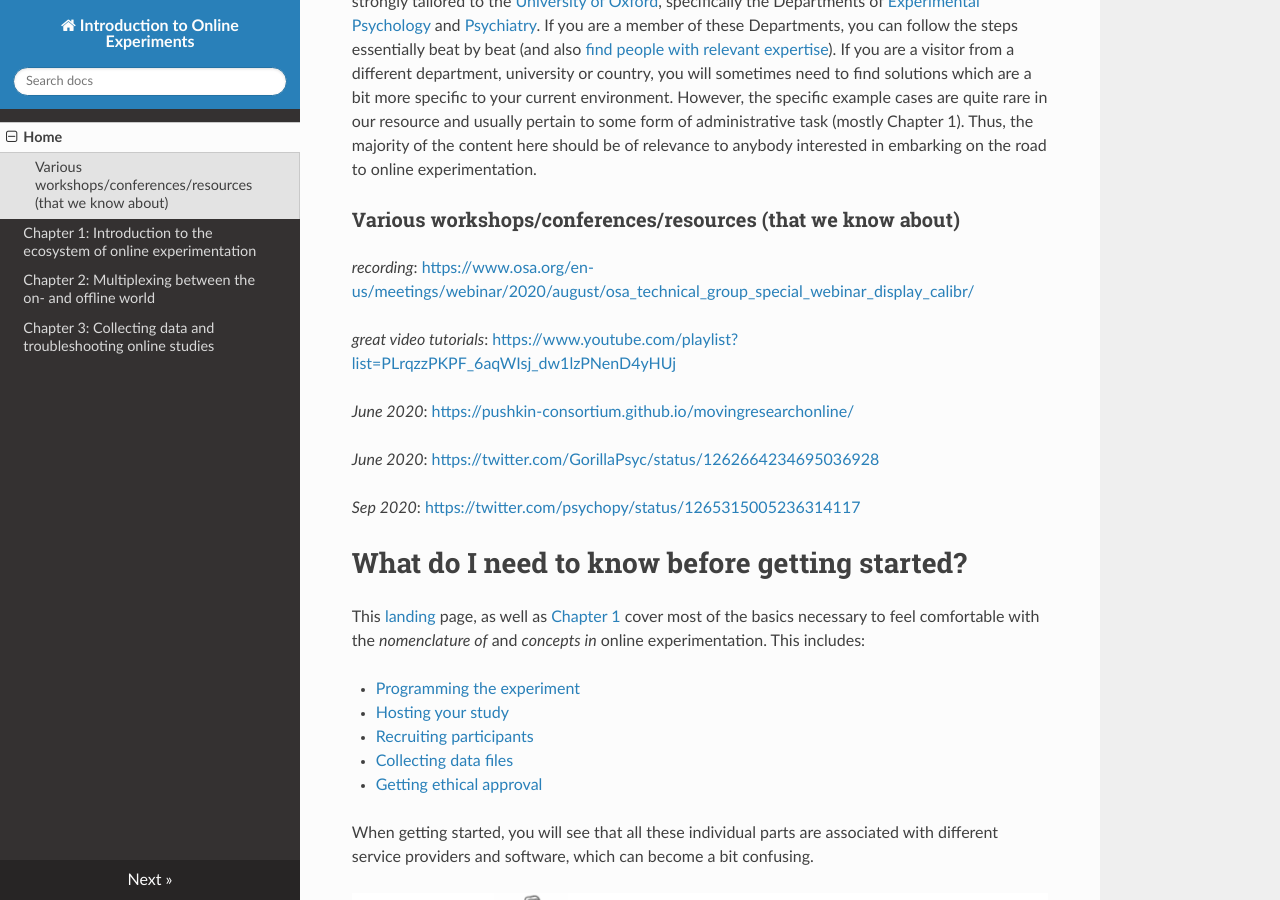
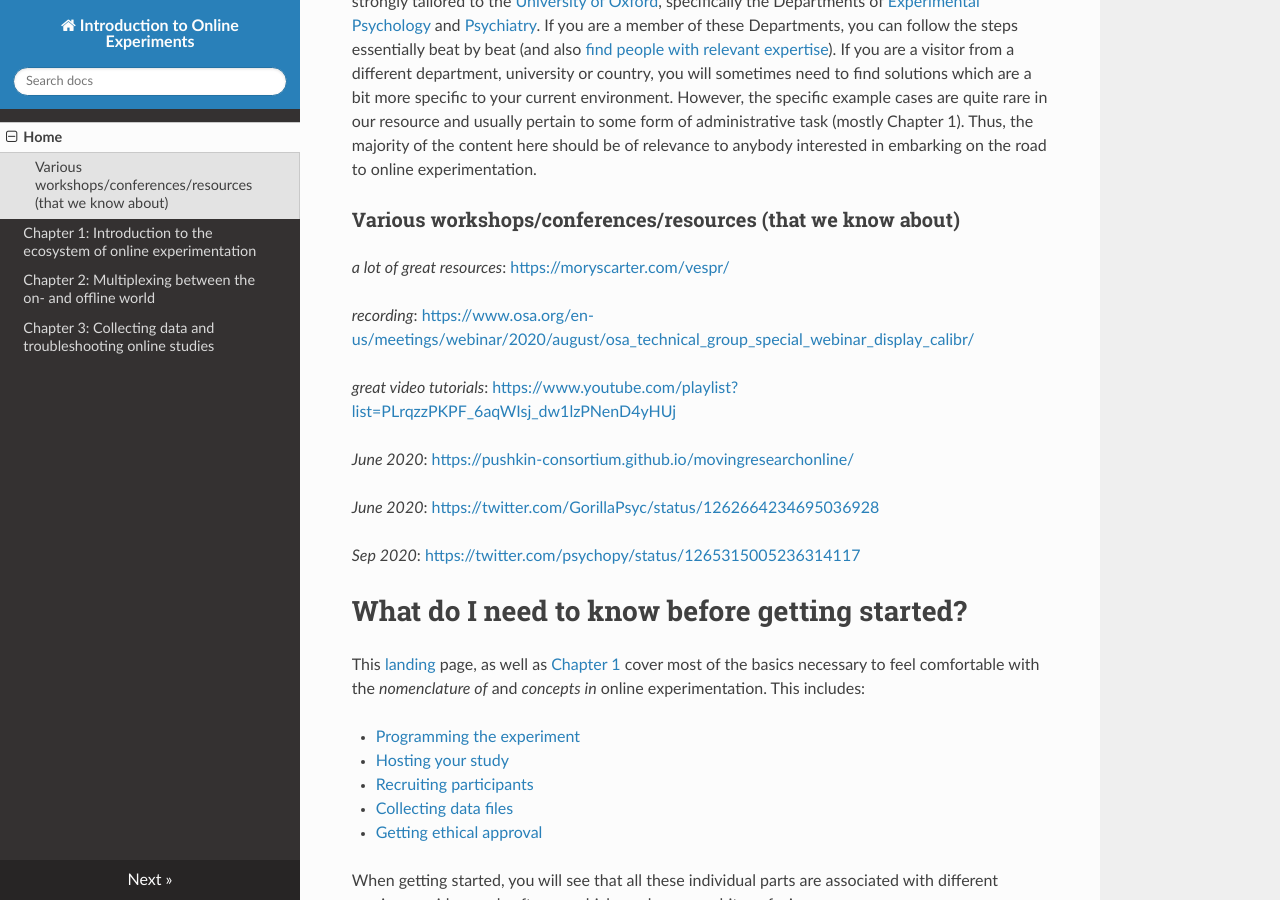
Before and after one commit to onlinews/online_ws, an MkDocs documentation site: the page built from docs/index.md, in a window 1280 px wide and 900 px high, scrolled down 420 px. Built offline with MkDocs 1.6.1, drawn with Linux system fonts in a browser that asks for light colours; nearby versions of some CDN libraries.

Commit message:
Update index.md

```diff
--- a/docs/index.md
+++ b/docs/index.md
@@ -9,6 +9,9 @@ Welcome to **Introduction to Online Experiments**, prepared by the [Brain & Cogn
 The content in this resource is of general relevance, but the specific examples in Chapter 1 are strongly tailored to the [University of Oxford](http://www.ox.ac.uk/), specifically the Departments of [Experimental Psychology](https://www.psy.ox.ac.uk/) and [Psychiatry](https://www.psych.ox.ac.uk/). If you are a member of these Departments, you can follow the steps essentially beat by beat (and also [find people with relevant expertise](https://unioxfordnexus.sharepoint.com/:f:/s/ClinicalNeurosciences-OHBAOnlineExperiments/En4FGfw7n-xCmPNXx1L4h_gB7iz3jwwcjRBXecBAlnTdaQ?e=vKTHW7)). If you are a visitor from a different department, university or country, you will sometimes need to find solutions which are a bit more specific to your current environment. However, the specific example cases are quite rare in our resource and usually pertain to some form of administrative task (mostly Chapter 1). Thus, the majority of the content here should be of relevance to anybody interested in embarking on the road to online experimentation.
 
 ### Various workshops/conferences/resources (that we know about)
+
+*a lot of great resources*: [https://moryscarter.com/vespr/](https://moryscarter.com/vespr/)
+
 *recording*: [https://www.osa.org/en-us/meetings/webinar/2020/august/osa_technical_group_special_webinar_display_calibr/](https://www.osa.org/en-us/meetings/webinar/2020/august/osa_technical_group_special_webinar_display_calibr/)
 
 *great video tutorials*: [https://www.youtube.com/playlist?list=PLrqzzPKPF_6aqWIsj_dw1lzPNenD4yHUj](https://www.youtube.com/playlist?list=PLrqzzPKPF_6aqWIsj_dw1lzPNenD4yHUj)
```
